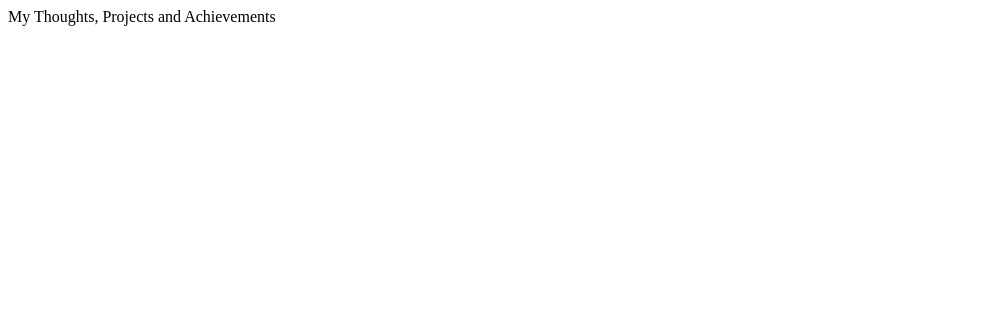
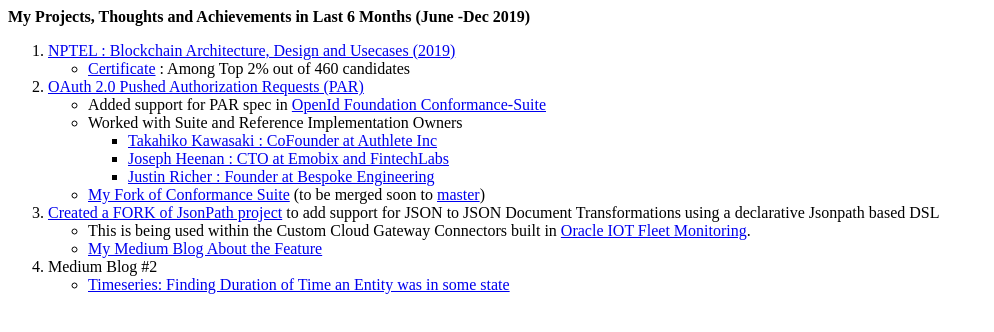
Before and after one commit to KumarJayanti/kumarjayanti.github.io, a plain HTML site: page index.html in a window 1280 px wide. Shown: the whole page, without its empty margins (0-994 px from the left). Drawn offline with Linux system fonts and the light colour scheme.

Commit message:
First Version

```diff
--- a/index.html
+++ b/index.html
@@ -1 +1,32 @@
-My Thoughts, Projects and Achievements
+<p><strong>My Projects, Thoughts and Achievements in Last 6 Months (June -Dec 2019)</strong></p>
+<ol>
+<li><a href="https://nptel.ac.in/courses/106/105/106105184/">NPTEL : Blockchain Architecture, Design and Usecases (2019)</a>
+<ul>
+<li><a href="https://nptel.ac.in/content/noc/NOC19/SEM2/Ecertificates/106/noc19-cs63/Course/NPTEL19CS63S61142272191129656.jpg">Certificate</a> : Among Top 2% out of 460 candidates</li>
+</ul>
+</li>
+<li><a href="https://tools.ietf.org/html/draft-lodderstedt-oauth-par-00">OAuth 2.0 Pushed Authorization Requests (PAR)</a>
+<ul>
+<li>Added support for PAR spec in <a href="https://gitlab.com/openid/conformance-suite">OpenId Foundation Conformance-Suite</a></li>
+<li>Worked with Suite and Reference Implementation Owners
+<ul>
+<li><a href="https://www.linkedin.com/in/takahikokawasaki/">Takahiko Kawasaki : CoFounder at Authlete Inc</a></li>
+<li><a href="https://www.linkedin.com/in/josephheenan/">Joseph Heenan : CTO at Emobix and FintechLabs</a></li>
+<li><a href="https://www.linkedin.com/in/justinricher/">Justin Richer : Founder at Bespoke Engineering</a></li>
+</ul>
+</li>
+<li><a href="https://gitlab.com/KumarJayanti/conformance-suite/commit/30bad8e4c5351262ac9fea86d36ace815b78a16d">My Fork of Conformance Suite</a> (to be merged soon to <a href="https://gitlab.com/openid/conformance-suite">master</a>)</li>
+</ul>
+</li>
+<li><a href="https://github.com/KumarJayanti/JsonPath">Created a FORK of JsonPath project</a> to add support for JSON to JSON Document Transformations using a declarative Jsonpath based DSL
+<ul>
+<li>This is being used within the Custom Cloud Gateway Connectors built in <a href="https://www.oracle.com/in/internet-of-things/iot-fleet-monitoring-cloud.html">Oracle IOT Fleet Monitoring</a>.</li>
+<li><a href="https://medium.com/swlh/a-jsonpath-dsl-for-transforming-json-documents-8ab1d1e21458">My Medium Blog About the Feature</a></li>
+</ul>
+</li>
+<li>Medium Blog #2
+<ul>
+<li><a href="https://medium.com/@kumar.jayanti/timeseries-finding-duration-of-time-an-entity-was-in-some-state-eb664385debc">Timeseries: Finding Duration of Time an Entity was in some state</a></li>
+</ul>
+</li>
+</ol>
```
